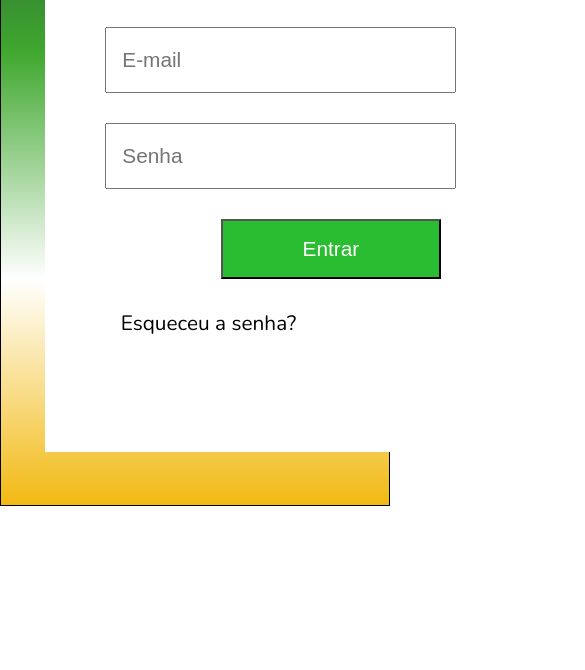
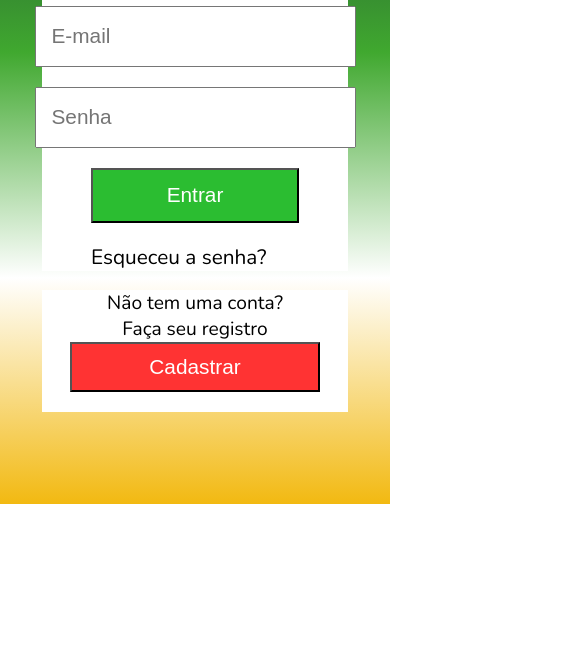
Before and after one commit to KauaNca/projeto_green_line, a plain HTML site: page login/login.html in a window 390 px wide. Shown: the part 174-844 px from the top of the page, 585 px wide, since content can reach past the window. Drawn offline with Linux system fonts and the light colour scheme.

Commit message:
pagina-login-resposividade

```diff
--- a/login/css/login_estilo.css
+++ b/login/css/login_estilo.css
@@ -14,7 +14,7 @@ body{
 .background-login-degrade{
     background: linear-gradient(to bottom,#1D4435,#40A82F,#FFFFFF,#F2B911) no-repeat;
     height: 678px;
-    border: 1px solid black;
+
 }
 #login-register-block{
     width: 1100px;
@@ -85,3 +85,43 @@ a{
     color: white;
     font-size: 1.7rem;
 }
+@media (max-width: 960px) {
+    body{
+        display: flex;
+        justify-content: center;
+    }
+       #login-register-block{
+        flex-direction: column;
+        align-items: center;
+        width: 600px;
+        margin: 0 auto;
+        margin-top: 10px;
+       }
+       .login-block{
+        width: 85%;
+        margin-bottom: 0;
+        border-collapse: collapse ;
+        min-width: 75%;
+        max-width: 85%;
+       }
+       input,button{
+        display: block;
+        width: 300px;
+        height:55px;
+        margin-bottom: 20px;
+    }
+    .register-block{
+        width: 85%;
+        color: black;
+        background-color: white;
+        align-items: center;
+        font-size: 1.2rem;
+        margin-top: 0;
+        border-collapse: collapse ;
+    }
+    .color-red-button{
+        width: 250px;
+        height: 50px;
+    }
+
+     }
```
